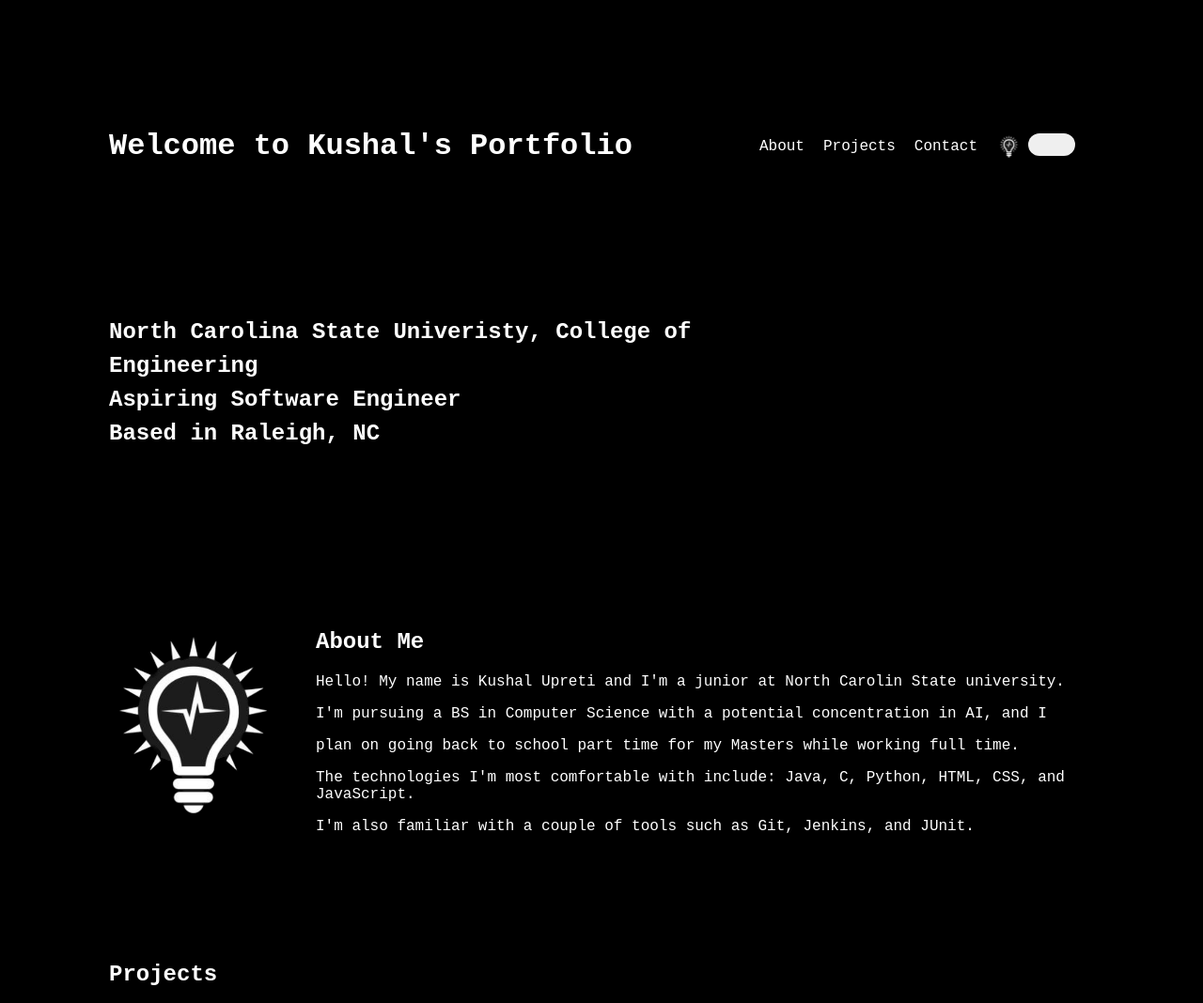
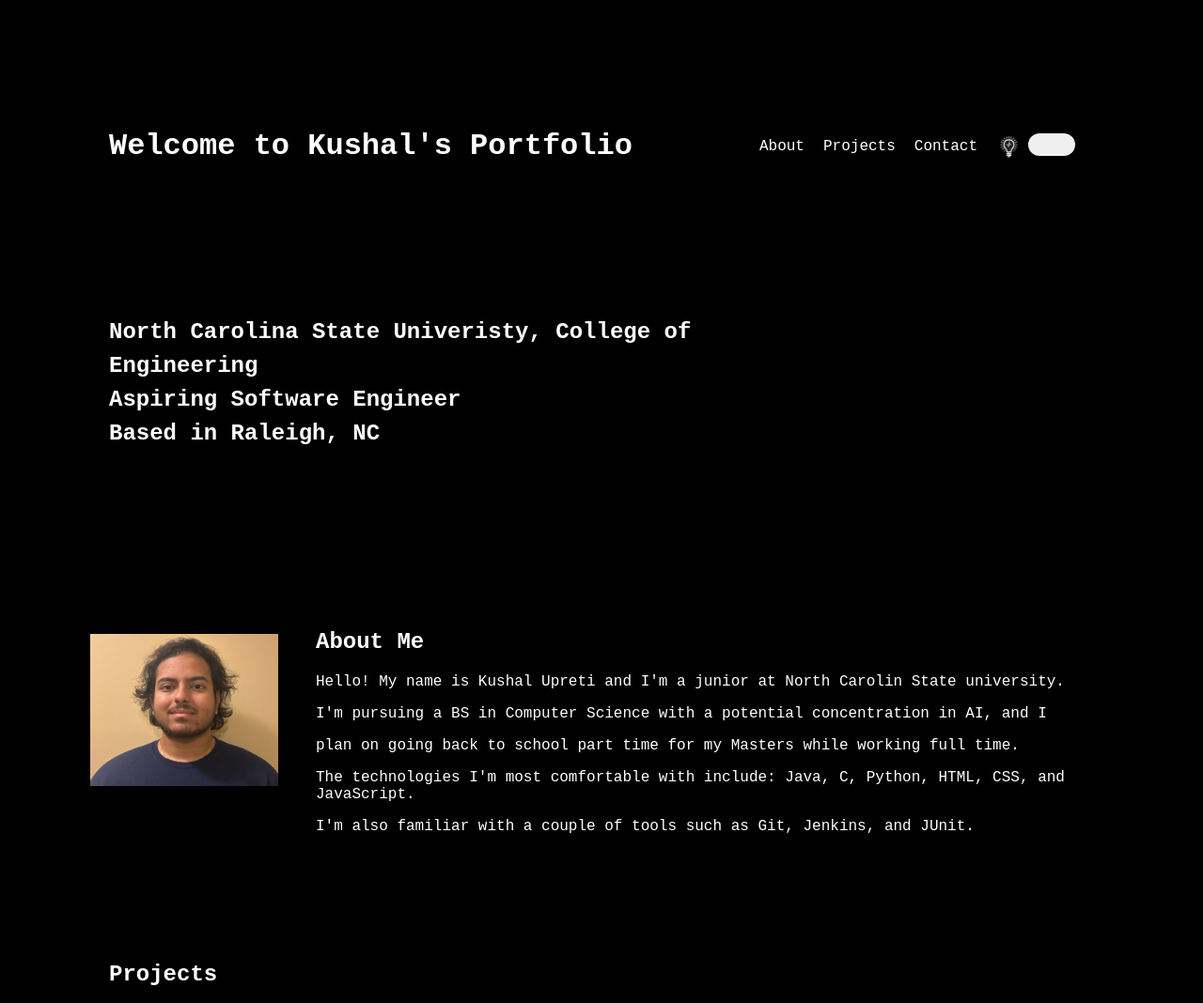
Before and after one commit to Kushal0915/Personal-Portfolio, a plain HTML site: page index.html in a window 1280 px wide. Shown: the top 1068 px of the page at 94% size. Drawn offline with Linux system fonts and the light colour scheme.

Commit message:
added portrait

```diff
--- a/index.html
+++ b/index.html
@@ -33,7 +33,7 @@
         </div>
     </section>
 
-    <img src="lightbulbs/darkbulb1.png" alt="Your Name" class="profile-image">
+    <img src="lightbulbs/portrait.png" alt="Your Name" class="profile-image">
 
     <section id="about-me">
         <h2>About Me</h2>
```
Also changed, not shown: lightbulbs/portrait.png (added).
